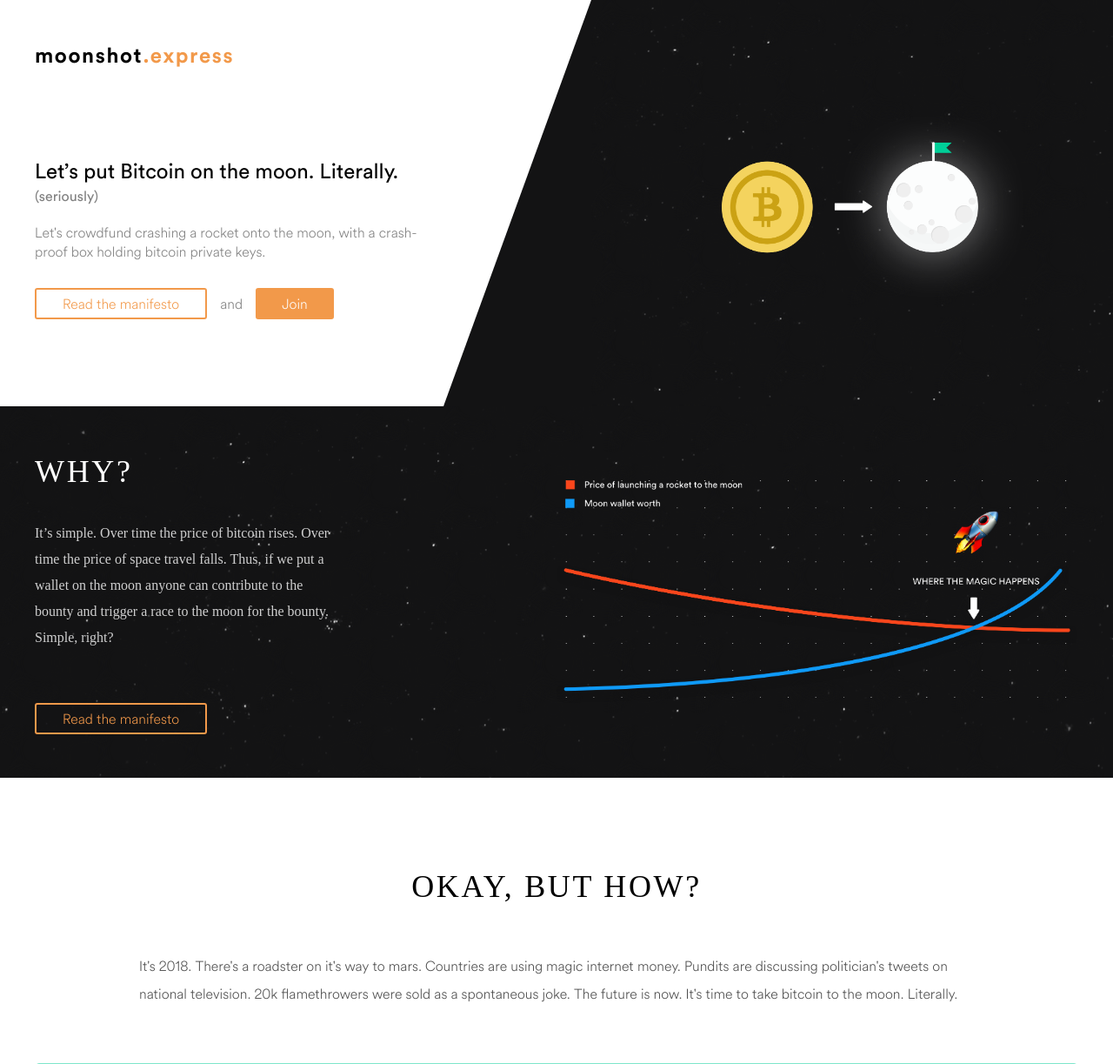
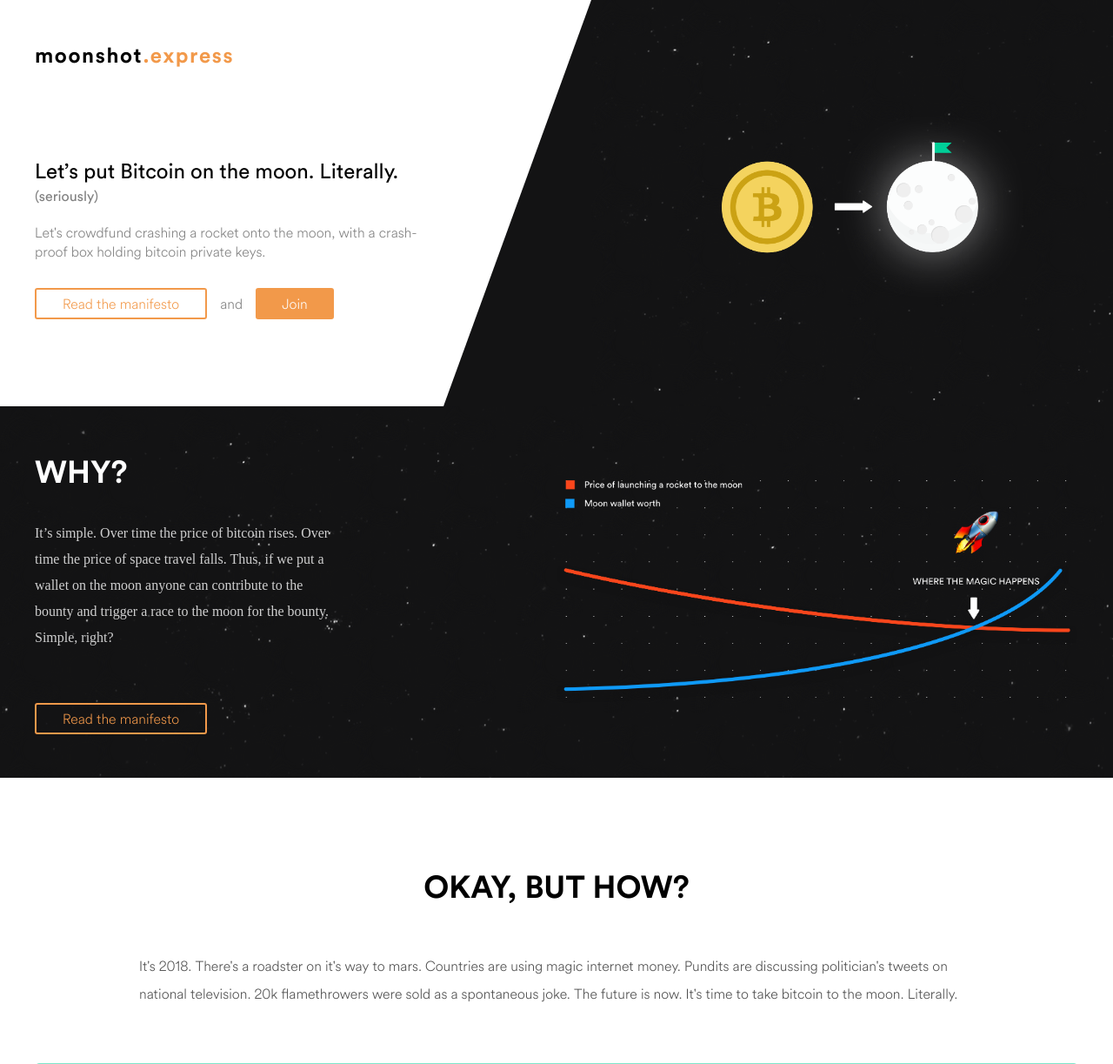
Before and after one commit to AhsanFazal/moonshot-website, a PHP site: page / in a window 1280 px wide. Shown: the top 1223 px of the page at 87% size. Run offline with PHP 8.4, Linux system fonts and the light colour scheme; some libraries are stand-ins or nearby versions; some web fonts are replaced.

Commit message:
Small fix

```diff
--- a/css/main.css
+++ b/css/main.css
@@ -313,10 +313,9 @@ Author Styles
 }
 
 .graph-section .text .title {
-    font-family: Montserrat-Bold;
+    font-family: Circular-Bold;
     font-size: 36px;
     color: #FFFFFF;
-    letter-spacing: 2.67px;
 }
 
 .graph-section .text .description {
@@ -374,10 +373,9 @@ Author Styles
 }
 
 .main-title {
-    font-family: Montserrat-Bold;
+    font-family: Circular-Bold;
     font-size: 36px;
     color: #000000;
-    letter-spacing: 2.67px;
     text-align: center;
 }
 
@@ -468,25 +466,6 @@ Author Styles
 }
 .steps-section .cards .card .explaination .text.bold {
     font-family: Circular-Bold;
-}
-.main-title {
-    font-family: Montserrat-Bold;
-    font-size: 36px;
-    color: #000000;
-    letter-spacing: 2.67px;
-    text-align: center;
-}
-
-
-.main-description {
-    font-family: Circular-Book;
-    font-size: 16px;
-    color: #4D4D4D;
-    letter-spacing: 0;
-    line-height: 32px;
-    width: 80%;
-    margin: 0 auto;
-    margin-top: 50px;
 }
 .ecosystem-parent {
     display: flex;
```
